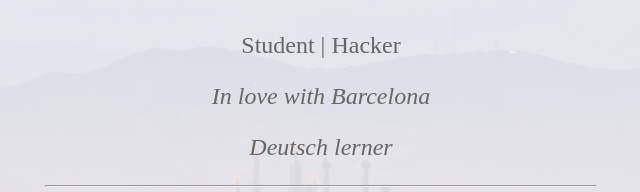
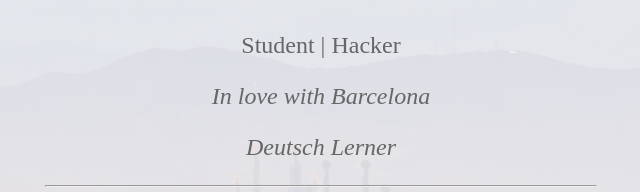
Before and after one commit to AleixSanfe/aleixsanfe, a plain HTML site: page index.html in a window 1280 px wide. Shown: the part 812-1004 px from the top of the page, 319-959 px from the left. Drawn offline with Linux system fonts and the light colour scheme.

Commit message:
Fix typo

```diff
--- a/index.html
+++ b/index.html
@@ -16,7 +16,7 @@
     <section class="white">
         <p>Student | Hacker</p>
         <p><i>In love with Barcelona</i></p>
-        <p><i>Deutsch lerner</i></p>
+        <p><i>Deutsch Lerner</i></p>
 
         <hr style="max-width: 550px;">
 
```
